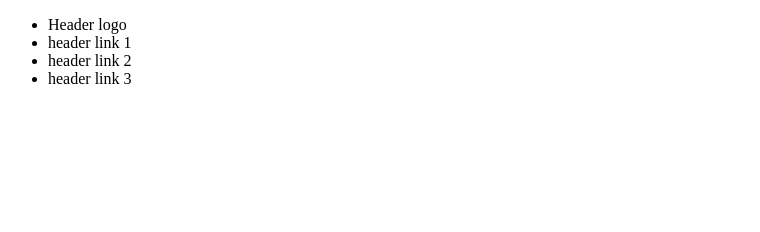
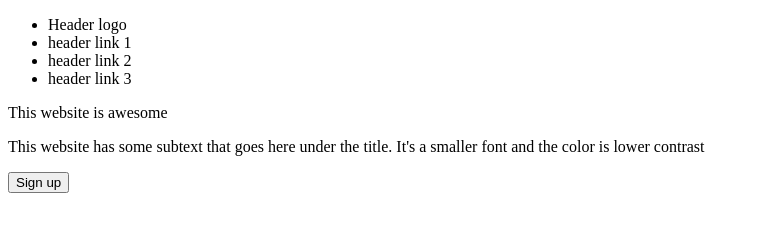
Before and after one commit to SamsAcolyte/first-web-page, a plain HTML site: page index.html in a window 1280 px wide. Shown: the whole page, without its empty margins (0-760 px from the left). Drawn offline with Linux system fonts and the light colour scheme.

Commit message:
create divclass section-1-b

```diff
--- a/index.html
+++ b/index.html
@@ -23,5 +23,21 @@
             </li>
         </ul>
     </header>
+
+    <div class="section-1-a">
+        <p>This website is awesome</p>
+        <p>This website has some subtext that goes here under the title.
+        It's a smaller font and the color is lower contrast</p>
+
+        <button>
+            Sign up
+        </button>
+    </div>
+
+    <div class="section-1-b">
+        <img src="" alt="">
+    </div>
+
+
 </body>
 </html>
```
